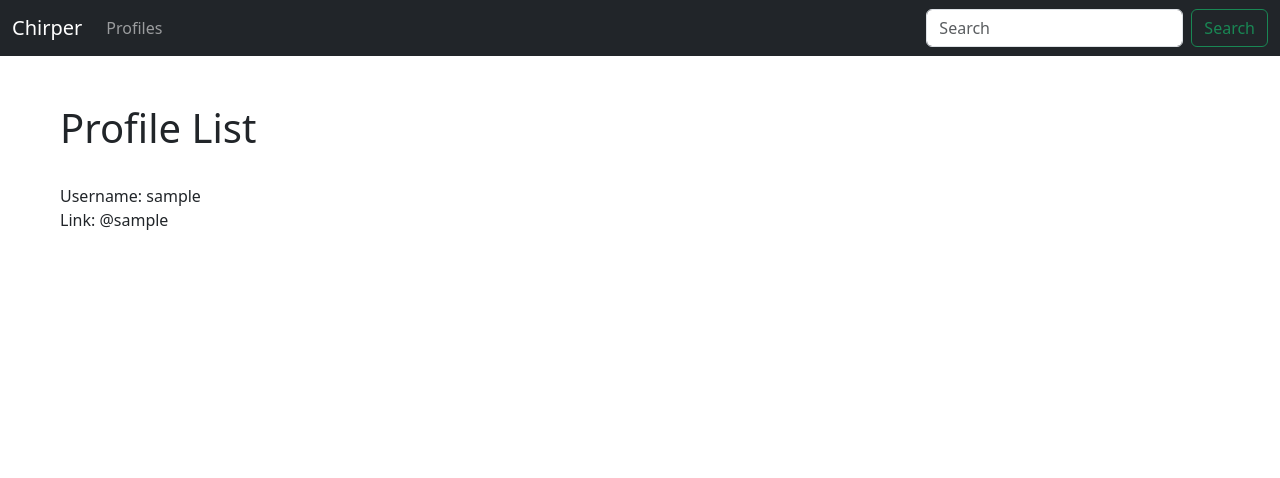
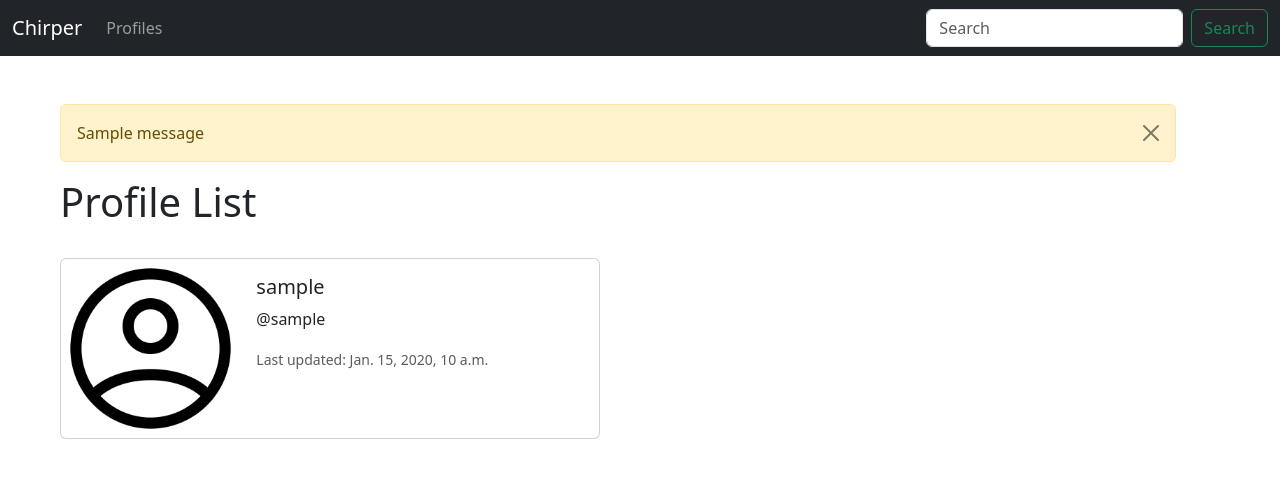
Before and after one commit to torcuata22/chirper, a Django app: template social/chirper/templates/chirper/profile_list.html in a window 1280 px wide. Shown: the top 478 px of the page. Run offline with Django 4.2, Linux system fonts and the light colour scheme; the template is opened without the code that fills it: values that come from a table or form of the project are taken from there, others are empty; tables that the repository leaves empty hold one stand-in row (values such as "Sample post"); one stand-in notice (Sample message) is shown.

Commit message:
profile page locked down and working

```diff
--- a/social/chirper/models.py
+++ b/social/chirper/models.py
@@ -11,6 +11,7 @@ class Profile(models.Model):
                                      related_name="followed_by",
                                      symmetrical = False,
                                      blank=True)
+    date_modified = models.DateTimeField(User, auto_now=True)
     def __str__(self):
         return self.user.username
 
--- a/social/chirper/templates/chirper/base.html
+++ b/social/chirper/templates/chirper/base.html
@@ -5,12 +5,22 @@
     <meta name="viewport" content="width=device-width, initial-scale=1">
     <title>Chirper</title>
     <link href="https://cdn.jsdelivr.net/npm/bootstrap@5.3.2/dist/css/bootstrap.min.css" rel="stylesheet" integrity="sha384-T3c6CoIi6uLrA9TneNEoa7RxnatzjcDSCmG1MXxSR1GAsXEV/Dwwykc2MPK8M2HN" crossorigin="anonymous">
+
   </head>
   <body>
     {% include './navbar.html' %}
+
     <div class="container m-5">
-        {% block content %}
-        {% endblock %}
+      {% if messages %}
+        {% for message in messages %}
+        <div class="alert alert-warning alert-dismissible fade show" role="alert">
+          {{ message }}
+          <button type="button" class="btn-close" data-bs-dismiss="alert" aria-label="Close"></button>
+        </div>
+        {% endfor %}
+      {% endif %}
+      {% block content %}
+      {% endblock %}
     </div>
     <script src="https://cdn.jsdelivr.net/npm/bootstrap@5.3.2/dist/js/bootstrap.bundle.min.js" integrity="sha384-C6RzsynM9kWDrMNeT87bh95OGNyZPhcTNXj1NW7RuBCsyN/o0jlpcV8Qyq46cDfL" crossorigin="anonymous"></script>
   </body>
--- a/social/chirper/templates/chirper/home.html
+++ b/social/chirper/templates/chirper/home.html
@@ -1,4 +1,5 @@
 {% extends './base.html' %}
+{% load static %}
 
 
 {% block content %}
--- a/social/chirper/templates/chirper/profile_list.html
+++ b/social/chirper/templates/chirper/profile_list.html
@@ -1,13 +1,30 @@
 {% extends './base.html' %}
+{% load static %}
 
 {% block content %}
 <h1>Profile List</h1>
 <br>
+
 {% if profiles %}
     {% for profile in profiles %}
-        Username: {{profile.user.username}} <br>
-        Link: @{{profile.user.username|lower}}
-        <br><br>
+
+    <div class="card mb-3" style="max-width: 540px;">
+        <div class="row g-0">
+          <div class="col-md-4">
+            <img src="{% static 'images/default_user.png' %}" class="img-fluid rounded-start" alt="default profile avatar">
+
+            </div>
+          <div class="col-md-8">
+            <div class="card-body">
+              <h5 class="card-title">{{profile.user.username}}</h5>
+              <p class="card-text">@{{profile.user.username|lower}}</p>
+              <p class="card-text"><small class="text-body-secondary">Last updated: {{ profile.date_modified }}</small></p>
+            </div>
+          </div>
+        </div>
+      </div>
+    <br><br>
+
     {% endfor %}
 {% endif %}
 
```
Also changed, not shown: social/chirper/views.py (+12 -4 lines), social/chirper/migrations/0002_profile_date_modified.py (added), social/chirper/static/images/default_user.png (added).
